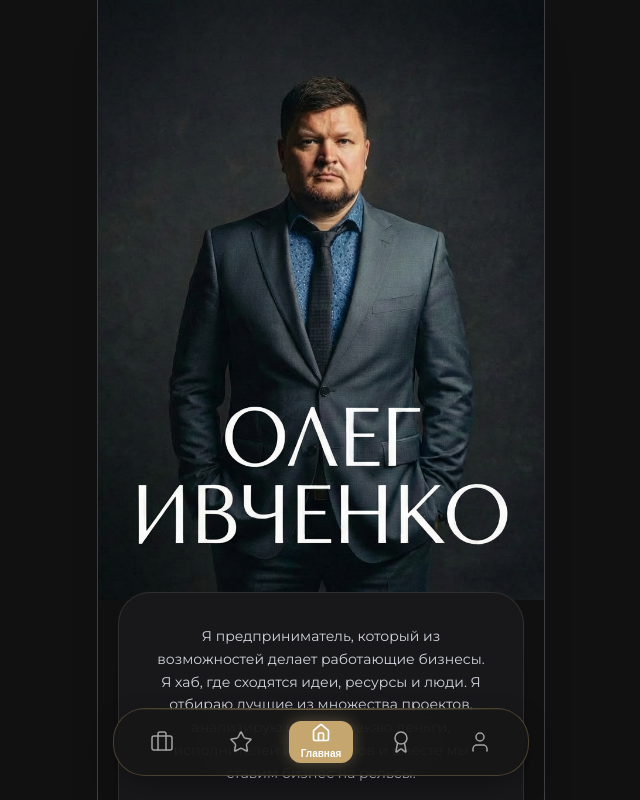
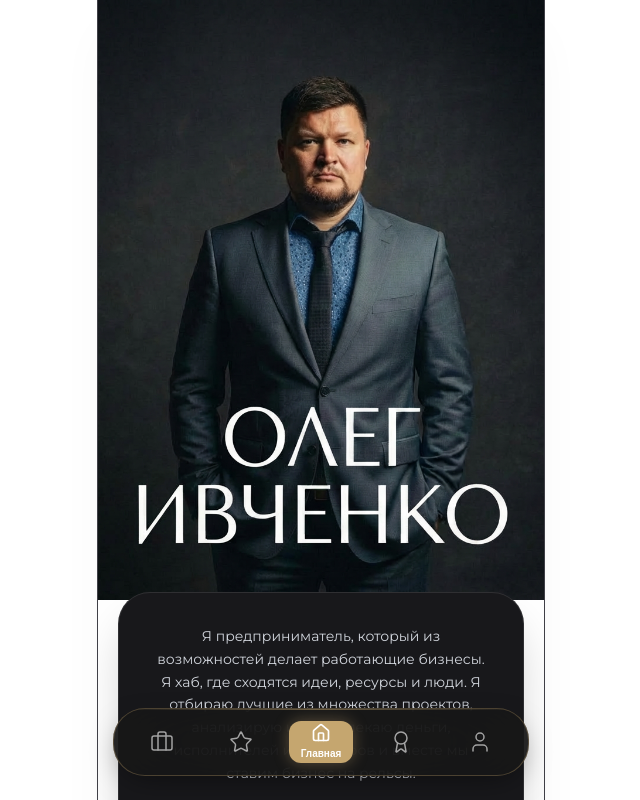
Before and after one commit to Ivchenkopro/ivchenko.pro, a Next.js app: page / in a window 1280 px wide. Shown: the top 800 px of the page, without its empty margins (319-959 px from the left). Built offline with nearby package versions, Linux system fonts and the light colour scheme.

Commit message:
fix: restore white background with dark cards

```diff
--- a/src/app/globals.css
+++ b/src/app/globals.css
@@ -1,11 +1,13 @@
 @import "tailwindcss";
 
 :root {
-  --background: #111111;
-  --foreground: #ffffff;
+  --background: #ffffff;
+  --foreground: #171717;
   --card: #27272A;
   --card-foreground: #ffffff;
-  --muted: #27272a;
+  --secondary: #3F3F46;
+  --secondary-foreground: #ffffff;
+  --muted: #3F3F46;
   --muted-foreground: #a1a1aa;
   --border: #3F3F46;
 }
```
